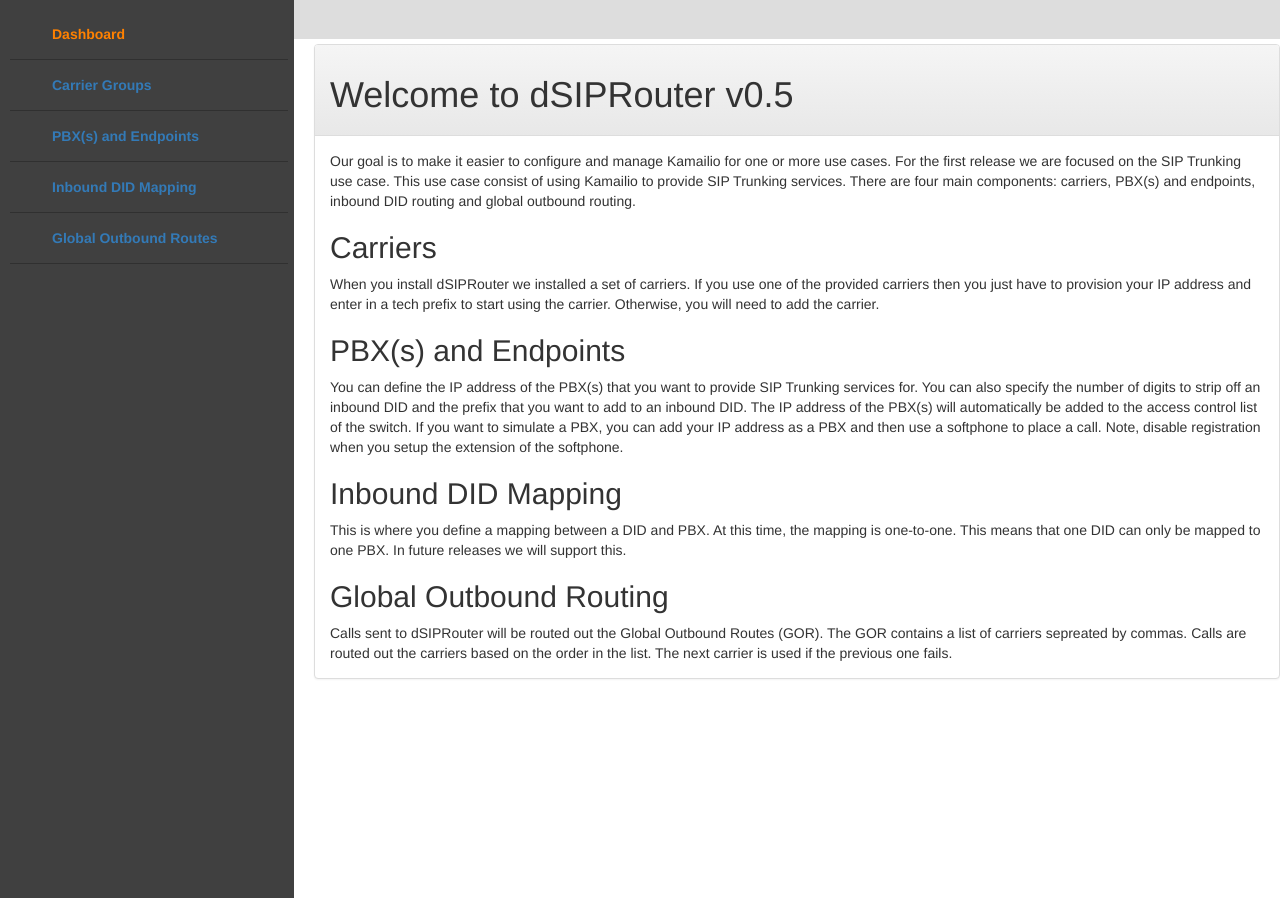
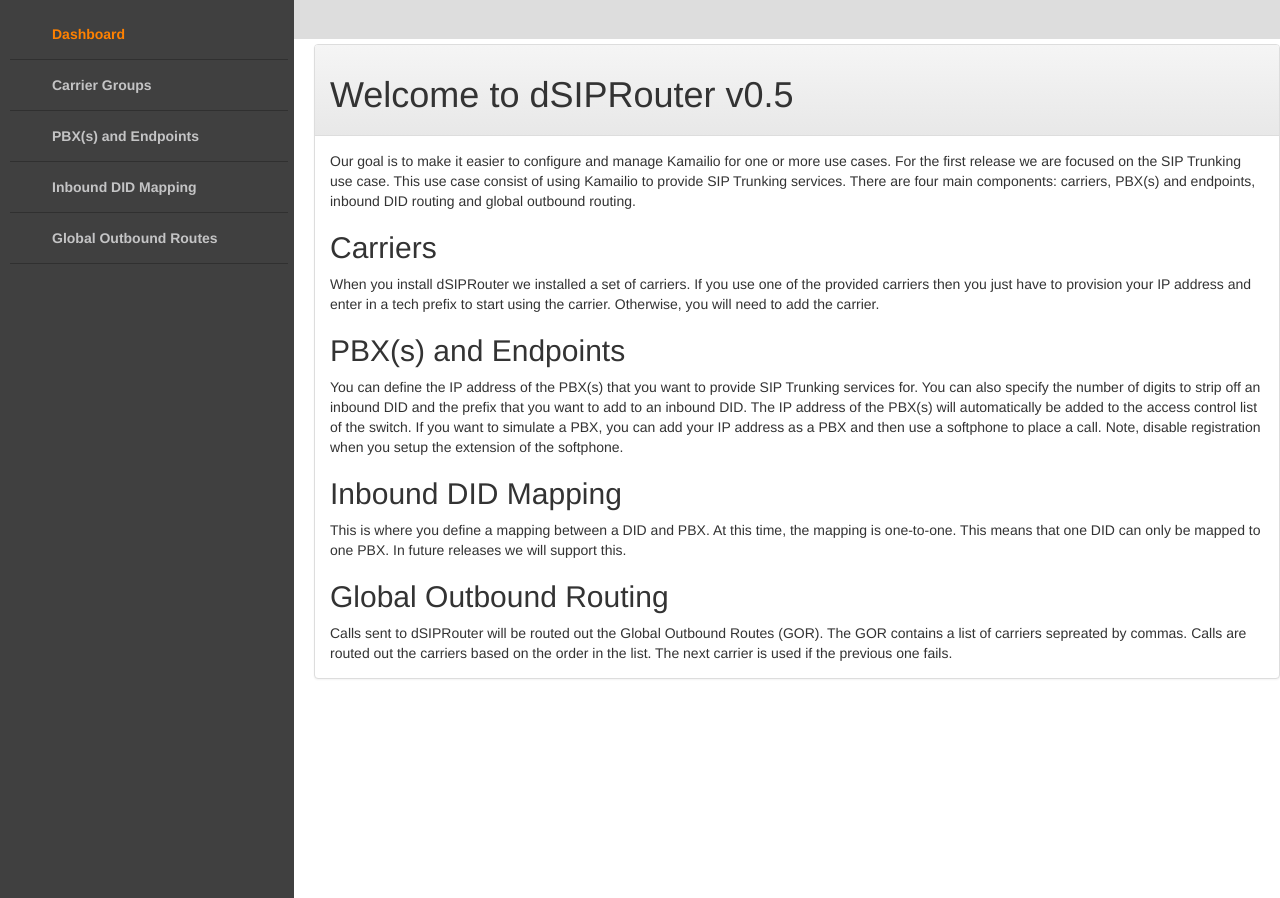
Before and after one commit to dOpensource/dsiprouter, a Flask app: page / in a window 1280 px wide. Shown: the part 86-984 px from the top of the page. Run offline with Flask 2, Linux system fonts and the light colour scheme; the visitor is signed in with stand-in values (Sample User, id 1); parts of the project's set-up code (start-up, migrations or seed data) failed here and were passed over; some libraries are stand-ins or nearby versions.

Commit message:
Fixed issue with main navigation not showing the the proper color when a navigation button is not clicked

```diff
--- a/gui/static/css/main.css
+++ b/gui/static/css/main.css
@@ -333,6 +333,10 @@ a.currentlink {
   color: #FF8100;
 }
 
+a.navlink {
+  color: #c4c4c5;
+}
+
 .label-toggle {
   margin-left: 10px;
   width: 100%;
@@ -363,7 +367,6 @@ a.currentlink {
 .bottom-left {
   background-color: #f4f6f9;
   height: 10%;
-  align:
 }
 
 .right-half {
--- a/gui/static/js/main.js
+++ b/gui/static/js/main.js
@@ -111,6 +111,7 @@ $(function() {
 $(function() {
   $('a').each(function() {
     if ($(this).prop('href') === window.location.href) {
+      $(this).removeClass('navlink');
       $(this).addClass('currentlink');
     }
   });
```
